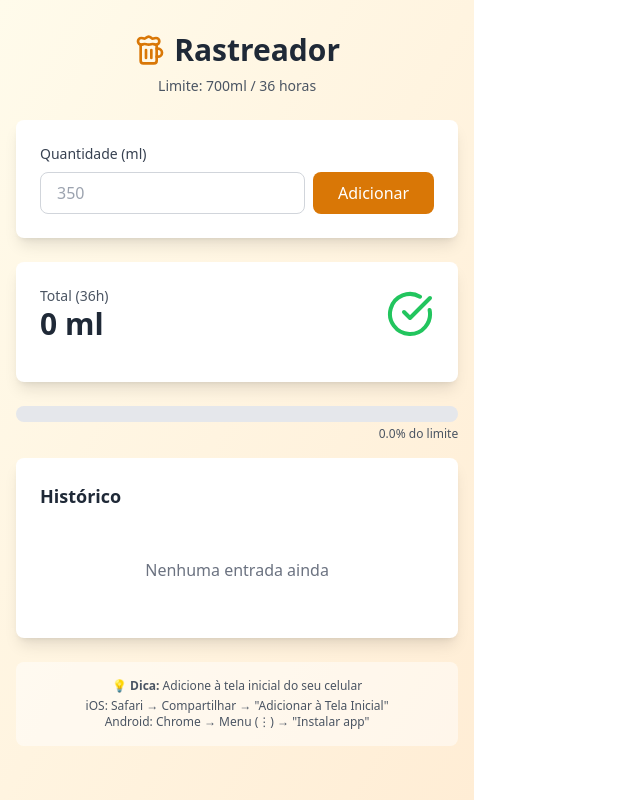
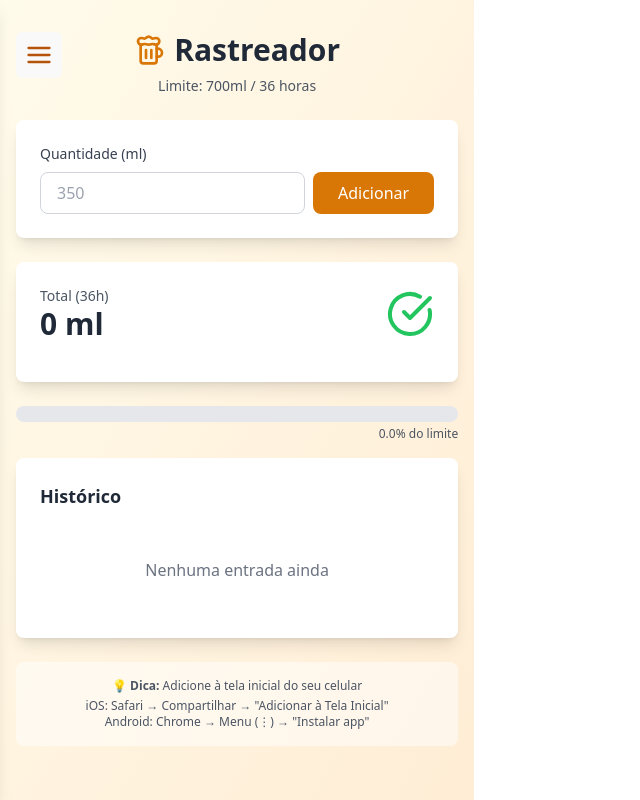
Before and after one commit to robertocunha/beer-tracker, a React (Vite) app: page / in a window 1280 px wide. Shown: the whole page, without its empty margins (0-640 px from the left). Built offline with nearby package versions, Linux system fonts and the light colour scheme.

Commit message:
feat: implementa menu hambúrguer, drawer lateral e seção Sobre

```diff
--- a/src/App.jsx
+++ b/src/App.jsx
@@ -1,13 +1,18 @@
+import AboutSection from './AboutSection';
 import React, { useState, useEffect } from 'react';
 import { Beer, Clock, CheckCircle } from 'lucide-react';
 import EntryList from './EntryList';
 import ProgressBar from './ProgressBar';
 import StatusBox from './StatusBox';
+import HamburgerButton from './HamburgerButton';
+import SideDrawer from './SideDrawer';
 
 const BeerTracker = () => {
   const [entries, setEntries] = useState([]);
   const [amount, setAmount] = useState('');
   const [currentTime, setCurrentTime] = useState(Date.now());
+  const [drawerOpen, setDrawerOpen] = useState(false);
+  const [drawerContent, setDrawerContent] = useState('menu'); // 'menu' ou 'about'
 
   // Carrega entradas do localStorage ao iniciar
   useEffect(() => {
@@ -122,7 +127,41 @@ const BeerTracker = () => {
 
   return (
     <div className="min-h-screen bg-gradient-to-br from-amber-50 to-orange-100 p-4">
-      <div className="max-w-md mx-auto">
+      <div className="max-w-md mx-auto relative">
+        {/* Botão hambúrguer */}
+        <div className="absolute left-0 top-4">
+          <HamburgerButton onClick={() => setDrawerOpen(true)} />
+        </div>
+
+        {/* Drawer lateral */}
+        <SideDrawer
+          open={drawerOpen}
+          onClose={() => { setDrawerOpen(false); setDrawerContent('menu'); }}
+          wide={drawerContent === 'about'}
+        >
+          {drawerContent === 'menu' ? (
+            <ul className="space-y-4">
+              <li>
+                <button
+                  className="block text-lg text-amber-700 hover:underline w-full text-left"
+                  onClick={() => setDrawerContent('about')}
+                >
+                  Sobre
+                </button>
+              </li>
+            </ul>
+          ) : (
+            <div>
+              <button
+                className="mb-4 text-sm text-amber-700 hover:underline"
+                onClick={() => setDrawerContent('menu')}
+              >
+                ← Voltar
+              </button>
+              <AboutSection />
+            </div>
+          )}
+        </SideDrawer>
         {/* Header */}
         <div className="text-center mb-6 pt-4">
           <div className="flex items-center justify-center gap-2 mb-2">
--- /dev/null
+++ b/src/HamburgerButton.jsx
@@ -0,0 +1,23 @@
+import React from 'react';
+
+/**
+ * HamburgerButton
+ *
+ * Botão de menu hambúrguer para abrir/fechar o menu lateral (drawer).
+ * Recebe como prop o callback onClick.
+ */
+const HamburgerButton = ({ onClick }) => (
+  <button
+    onClick={onClick}
+    className="p-2 rounded-md focus:outline-none focus:ring-2 focus:ring-amber-500"
+    aria-label="Abrir menu"
+  >
+    <svg width="28" height="28" viewBox="0 0 24 24" fill="none" stroke="currentColor" strokeWidth="2" strokeLinecap="round" strokeLinejoin="round" className="text-amber-700">
+      <line x1="3" y1="6" x2="21" y2="6" />
+      <line x1="3" y1="12" x2="21" y2="12" />
+      <line x1="3" y1="18" x2="21" y2="18" />
+    </svg>
+  </button>
+);
+
+export default HamburgerButton;
--- /dev/null
+++ b/src/SideDrawer.jsx
@@ -0,0 +1,39 @@
+import React from 'react';
+
+/**
+ * SideDrawer
+ *
+ * Menu lateral (drawer) que aparece ao clicar no botão hambúrguer.
+ * Recebe as props open (bool), onClose (callback) e children (conteúdo do menu).
+ */
+
+const SideDrawer = ({ open, onClose, children, wide = false }) => {
+  return (
+    <div>
+      {/* Overlay */}
+      <div
+        className={`fixed inset-0 bg-black bg-opacity-30 transition-opacity duration-300 z-40 ${open ? 'opacity-100 pointer-events-auto' : 'opacity-0 pointer-events-none'}`}
+        onClick={onClose}
+        aria-hidden={!open}
+      />
+      {/* Drawer */}
+      <aside
+        className={`fixed top-0 left-0 h-full bg-white shadow-lg z-50 transform transition-transform duration-300 ${open ? 'translate-x-0' : '-translate-x-full'} ${wide ? 'w-[90vw] max-w-xl' : 'w-64'}`}
+        aria-label="Menu lateral"
+      >
+        <button
+          className="absolute top-4 right-4 text-gray-500 hover:text-gray-700"
+          onClick={onClose}
+          aria-label="Fechar menu"
+        >
+          ×
+        </button>
+        <nav className="mt-16 px-6 overflow-y-auto max-h-[90vh]">
+          {children}
+        </nav>
+      </aside>
+    </div>
+  );
+};
+
+export default SideDrawer;
```
